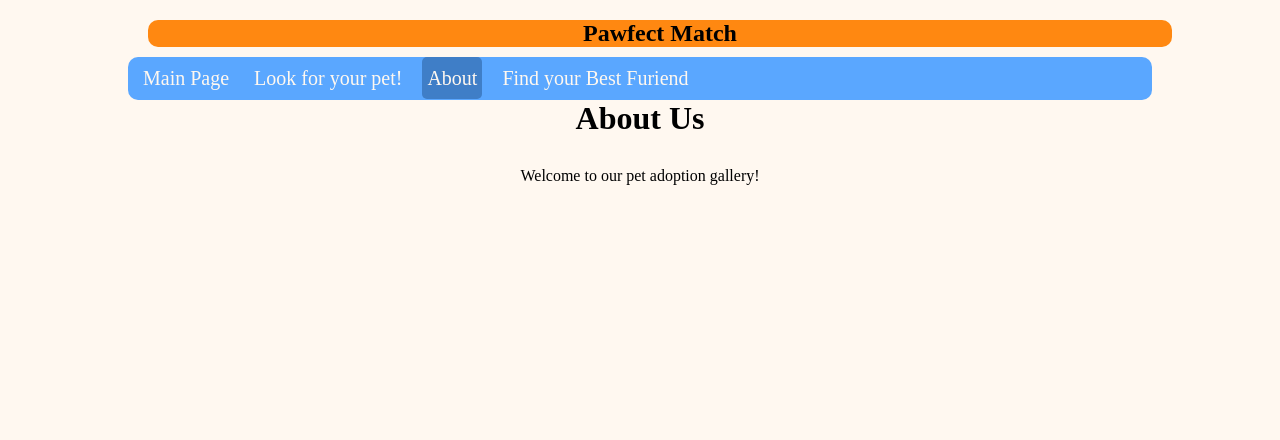
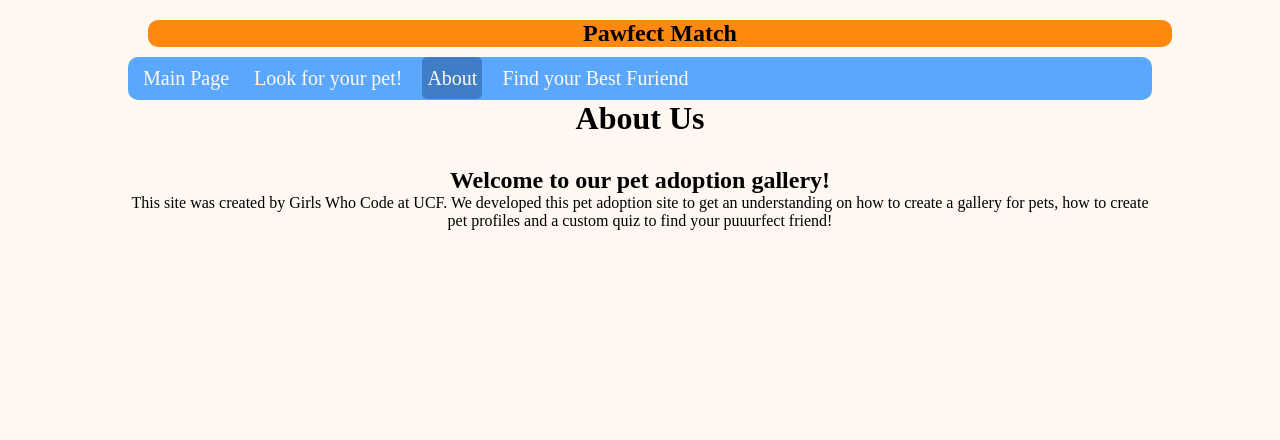
Before and after one commit to reeseodvina/pet-adoption-gallery, a Flask app: page /about in a window 1280 px wide. Shown: the top 440 px of the page. Run offline with Flask 3, Linux system fonts and the light colour scheme; some web fonts are replaced.

Commit message:
Added a GWC description - might need changing

```diff
--- a/frontend/templates/about.html
+++ b/frontend/templates/about.html
@@ -23,7 +23,9 @@
             </nav>
         </div>
         <h1>About Us</h1>
-        <p>Welcome to our pet adoption gallery!</p>
+        <h2>Welcome to our pet adoption gallery!</h2>
+
+        <p>This site was created by Girls Who Code at UCF. We developed this pet adoption site to get an understanding on how to create a gallery for pets, how to create pet profiles and a custom quiz to find your puuurfect friend!</p>
 
     </body>
 </html>
```
